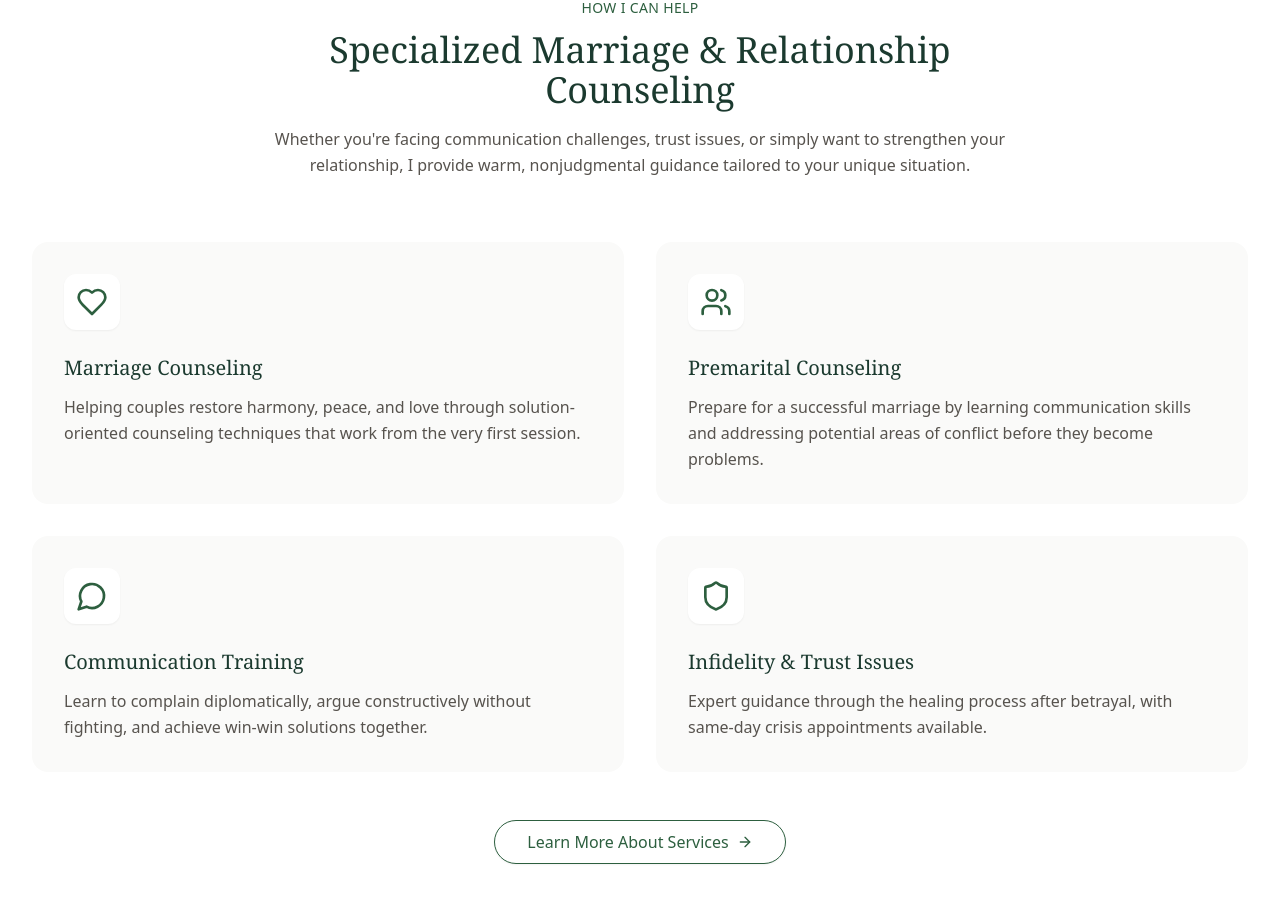
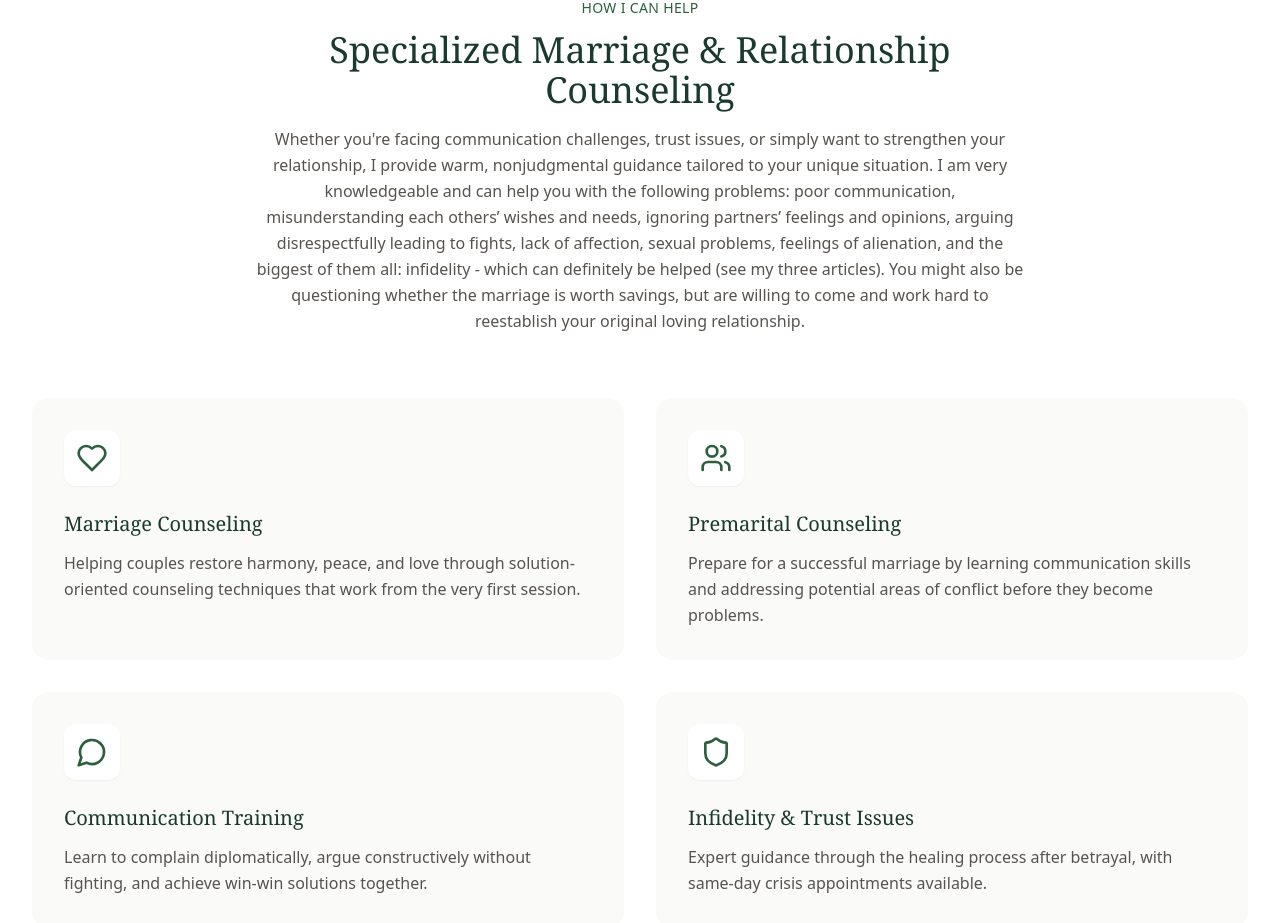
Before and after one commit to dnlprocess/bergenmarriage, a React (Vite) app: page / in a window 1280 px wide. Shown: the part 1300-2223 px from the top of the page. Built offline with nearby package versions, Linux system fonts and the light colour scheme.

Commit message:
Update ServicesOverview.jsx

```diff
--- a/src/components/home/ServicesOverview.jsx
+++ b/src/components/home/ServicesOverview.jsx
@@ -42,6 +42,7 @@ export default function ServicesOverview() {
             Whether you're facing communication challenges, trust issues, or simply want to
             strengthen your relationship, I provide warm, nonjudgmental guidance tailored
             to your unique situation.
+            I am very knowledgeable and can help you with the following problems: poor communication, misunderstanding each others’ wishes and needs, ignoring partners’ feelings and opinions, arguing disrespectfully leading to fights, lack of affection, sexual problems, feelings of alienation, and the biggest of them all: infidelity - which can definitely be helped (see my three articles). You might also be questioning whether the marriage is worth savings, but are willing to come and work hard to reestablish your original loving relationship.
           </p>
         </div>
 
```
